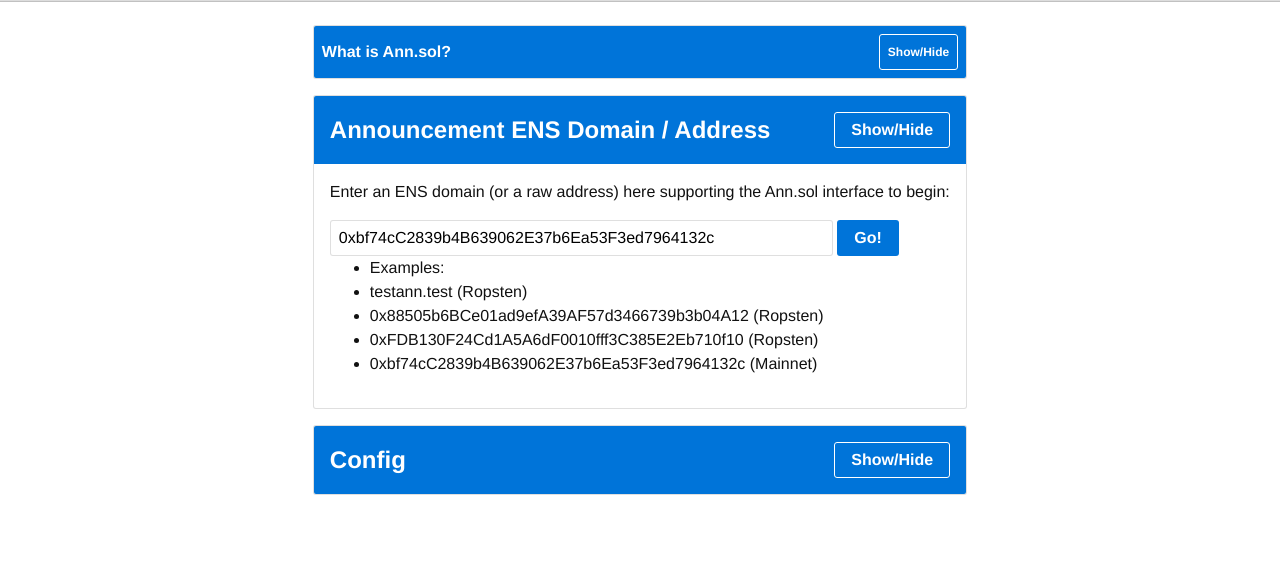
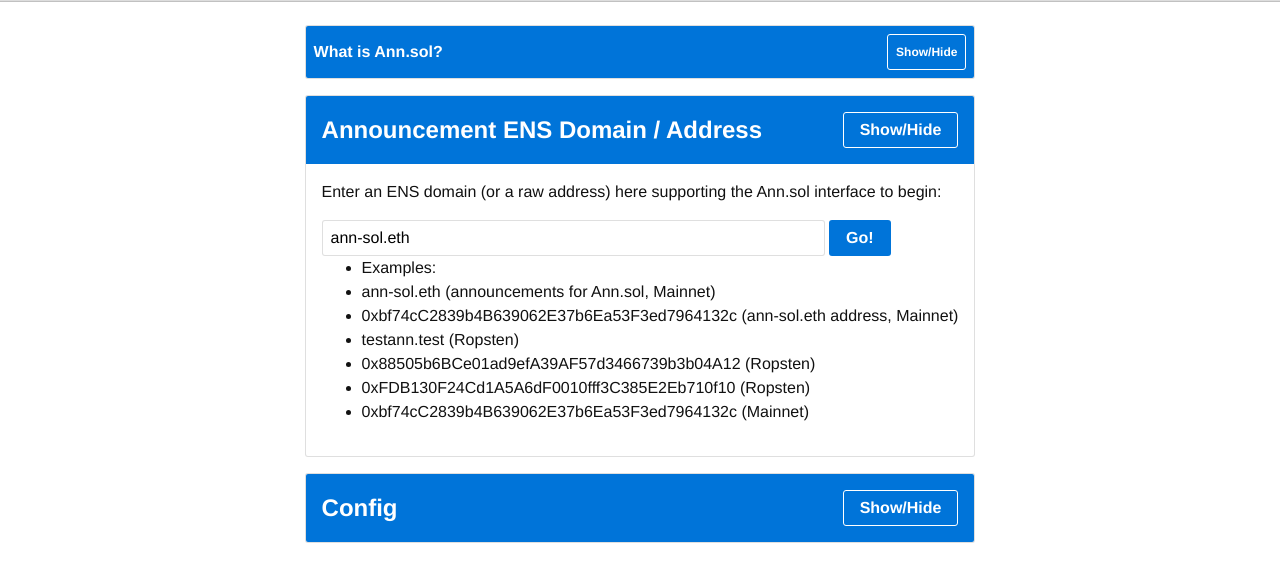
Before and after one commit to secure-vote/ann-sol.com, a website with bundled scripts: page index.html in a window 1280 px wide. Shown: the part 71-652 px from the top of the page. Built offline with nearby package versions, Linux system fonts and the light colour scheme.

Commit message:
Update examples and default

```diff
--- a/index.html
+++ b/index.html
@@ -191,6 +191,8 @@
 
                     <ul>
                         <li>Examples:</li>
+                        <li>ann-sol.eth (announcements for Ann.sol, Mainnet)</li>
+                        <li>0xbf74cC2839b4B639062E37b6Ea53F3ed7964132c (ann-sol.eth address, Mainnet)</li>
                         <li>testann.test (Ropsten)</li>
                         <li>0x88505b6BCe01ad9efA39AF57d3466739b3b04A12 (Ropsten)</li>
                         <li>0xFDB130F24Cd1A5A6dF0010fff3C385E2Eb710f10 (Ropsten)</li>
--- a/js/ann-sol-ng.js
+++ b/js/ann-sol-ng.js
@@ -7,7 +7,7 @@
             $scope.R = R;
 
             annsol.showResults = false;
-            annsol.domain = "0xbf74cC2839b4B639062E37b6Ea53F3ed7964132c";
+            annsol.domain = "ann-sol.eth";
             annsol.fromAddr = '';
             annsol.web3URL = web3URL;
             annsol.ipfsURL = R.clone(ipfsURL);
```
